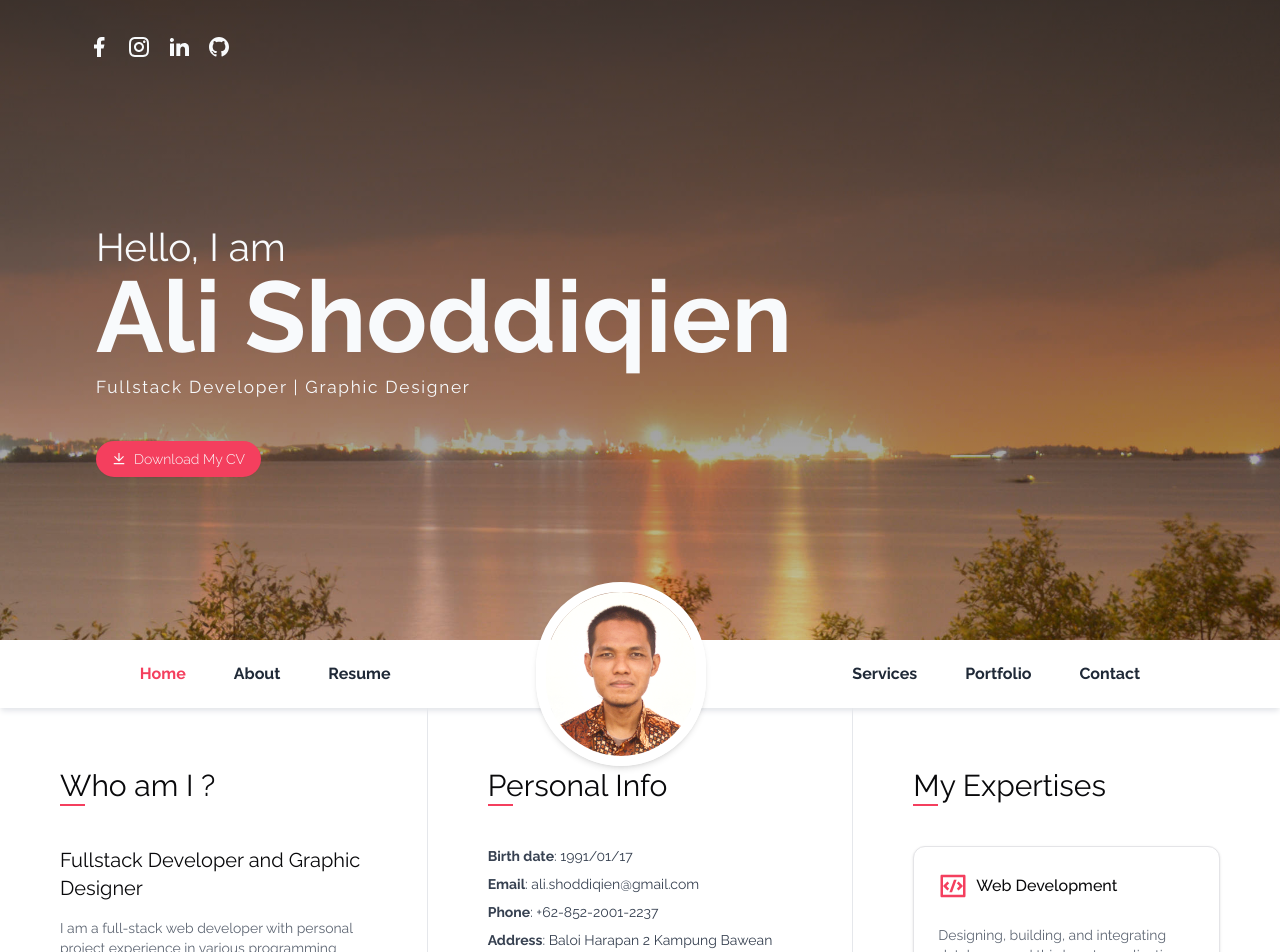
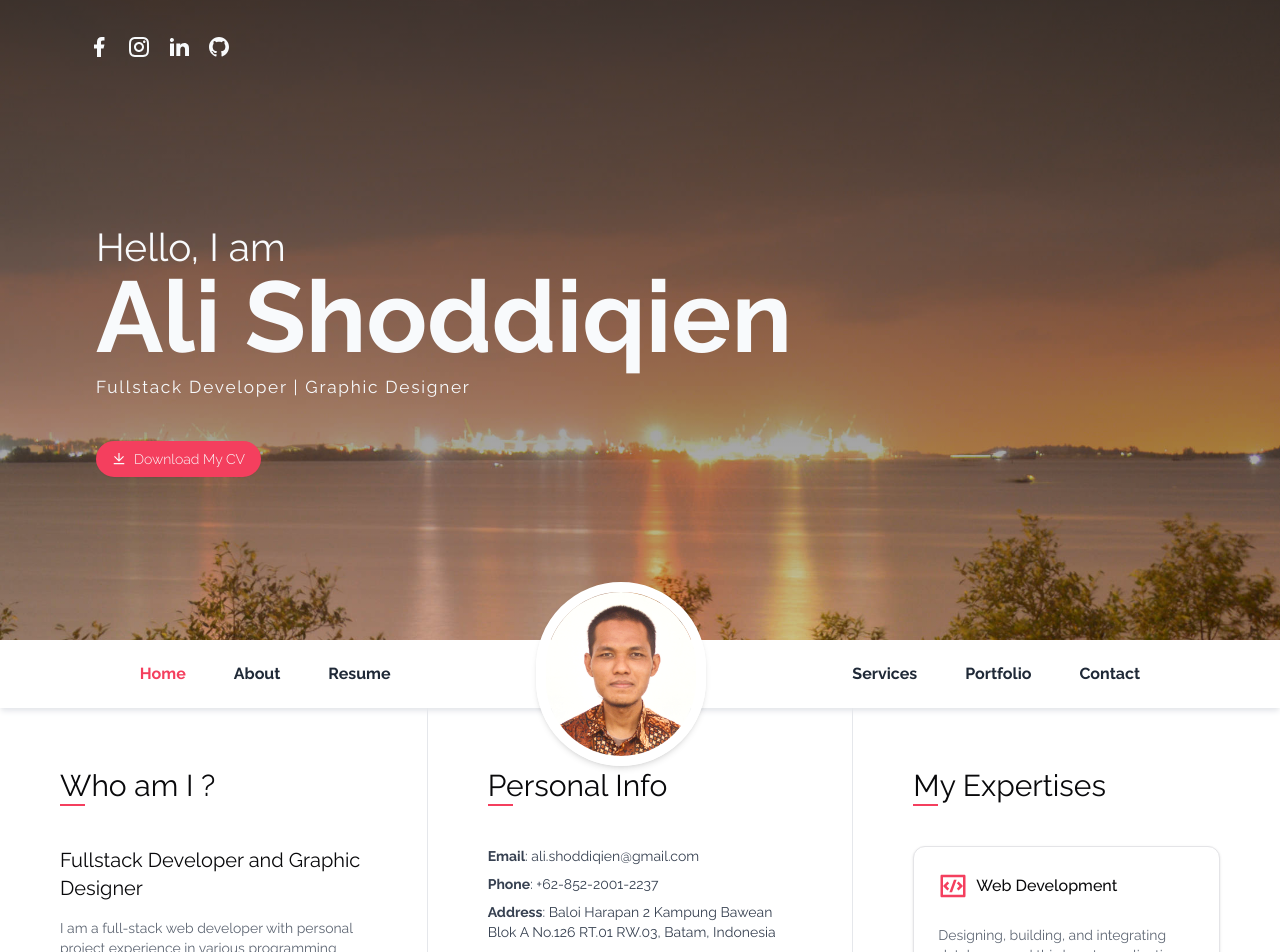
Before and after one commit to odik91/nextjs-my-profile, a Next.js app: page / in a window 1280 px wide. Shown: the top 952 px of the page. Built offline with nearby package versions, Linux system fonts and the light colour scheme.

Commit message:
Hide birth day

```diff
--- a/components/home/PersonalInfo.tsx
+++ b/components/home/PersonalInfo.tsx
@@ -7,9 +7,9 @@ const PersonalInfo = () => {
       <h3 className="text-3xl">Personal Info</h3>
       <SingleWordUnderline />
       <ul className="block text-gray-700">
-        <li className="pb-2 box-border text-sm">
+        {/* <li className="pb-2 box-border text-sm">
           <span className="font-bold">Birth date</span>: 1991/01/17
-        </li>
+        </li> */}
         <li className="pb-2 box-border text-sm">
           <span className="font-bold">Email</span>: ali.shoddiqien@gmail.com
         </li>
```
